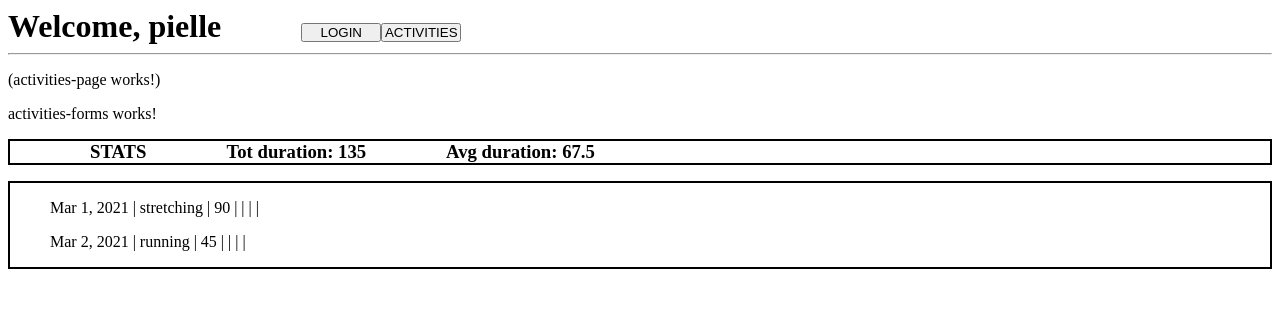
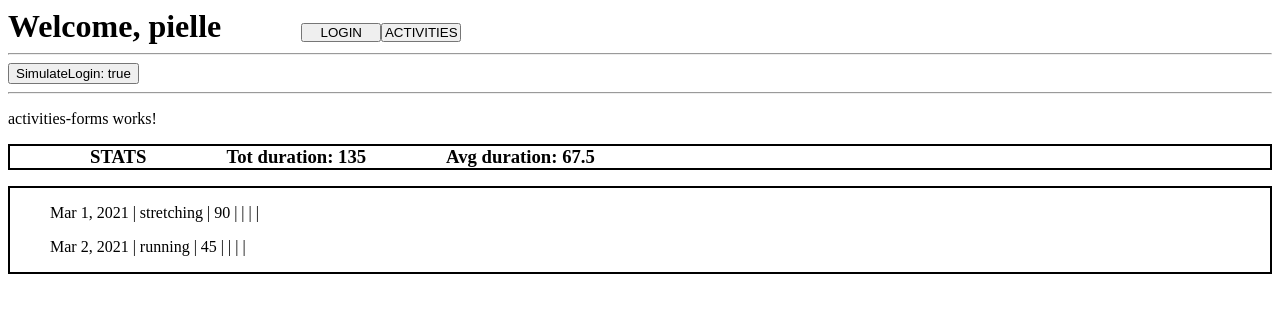
Before and after one commit to pielle87/FitTracker, an Angular app: page /activities in a window 1280 px wide. Shown: the top 312 px of the page. Built offline with nearby package versions, Linux system fonts and the light colour scheme.

Commit message:
add button to simulateLogin

```diff
--- a/src/app/features/activities-page/activities-page.component.html
+++ b/src/app/features/activities-page/activities-page.component.html
@@ -1,4 +1,7 @@
-<p>(activities-page works!)</p>
-<app-activities-forms></app-activities-forms>
+<button (click)="simulateLogin()">SimulateLogin: {{isLoggedIn}}</button>
+<hr>
+<!-- TODO: remove above -->
+
+<app-activities-forms *ngIf="isLoggedIn"></app-activities-forms>
 <app-activities-stats [activities]="activities"></app-activities-stats>
 <app-activities-list [activities]="activities"></app-activities-list>
--- a/src/app/features/activities-page/activities-page.component.ts
+++ b/src/app/features/activities-page/activities-page.component.ts
@@ -10,6 +10,7 @@ import { Activity } from 'src/app/_models/activity';
   styleUrls: ['./activities-page.component.css']
 })
 export class ActivitiesPageComponent implements OnInit {
+  isLoggedIn: boolean = true; // TODO: may need to remove it
   activities: Activity[];
 
   constructor(private activitiesService: ActivitiesService) { }
@@ -18,4 +19,9 @@ export class ActivitiesPageComponent implements OnInit {
     this.activities = this.activitiesService.getActivities();
   }
 
+  // TODO: remove this later on
+  simulateLogin(): void {
+    this.isLoggedIn = !this.isLoggedIn;
+  }
+
 }
```
